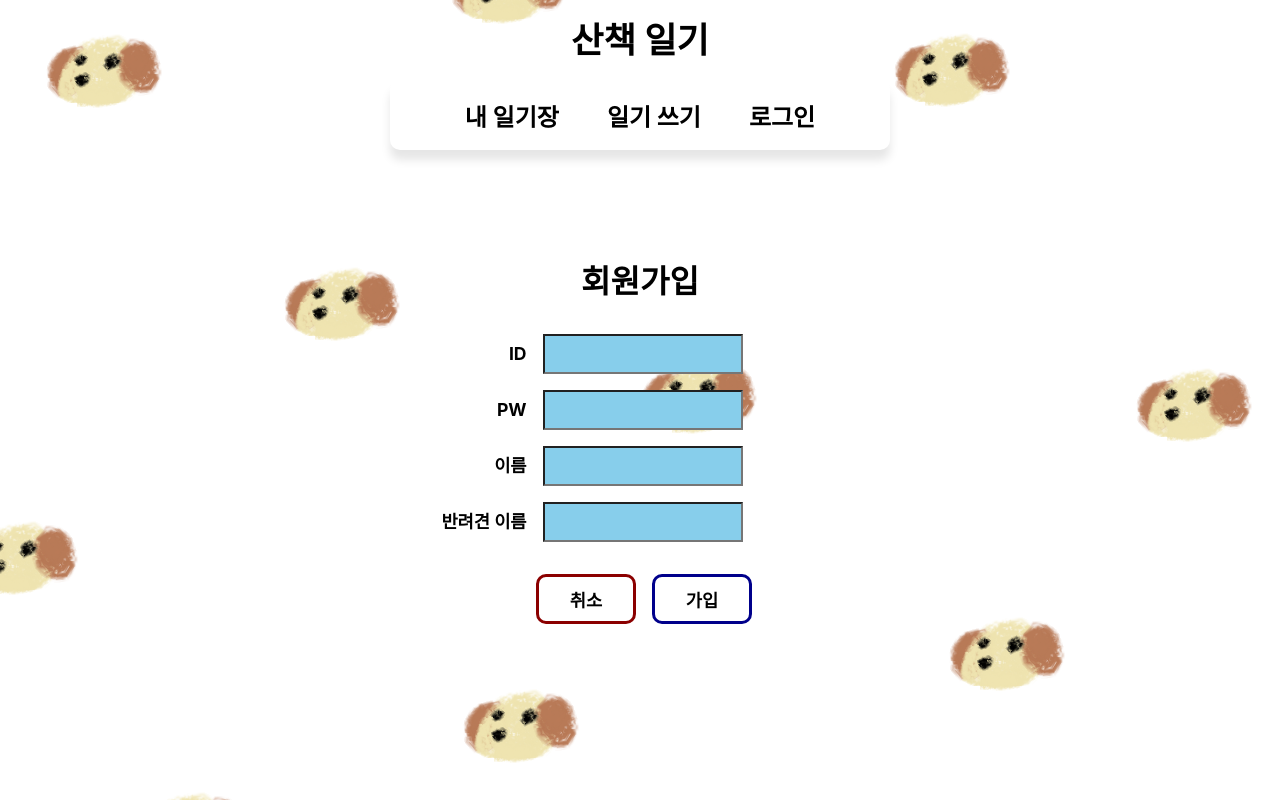
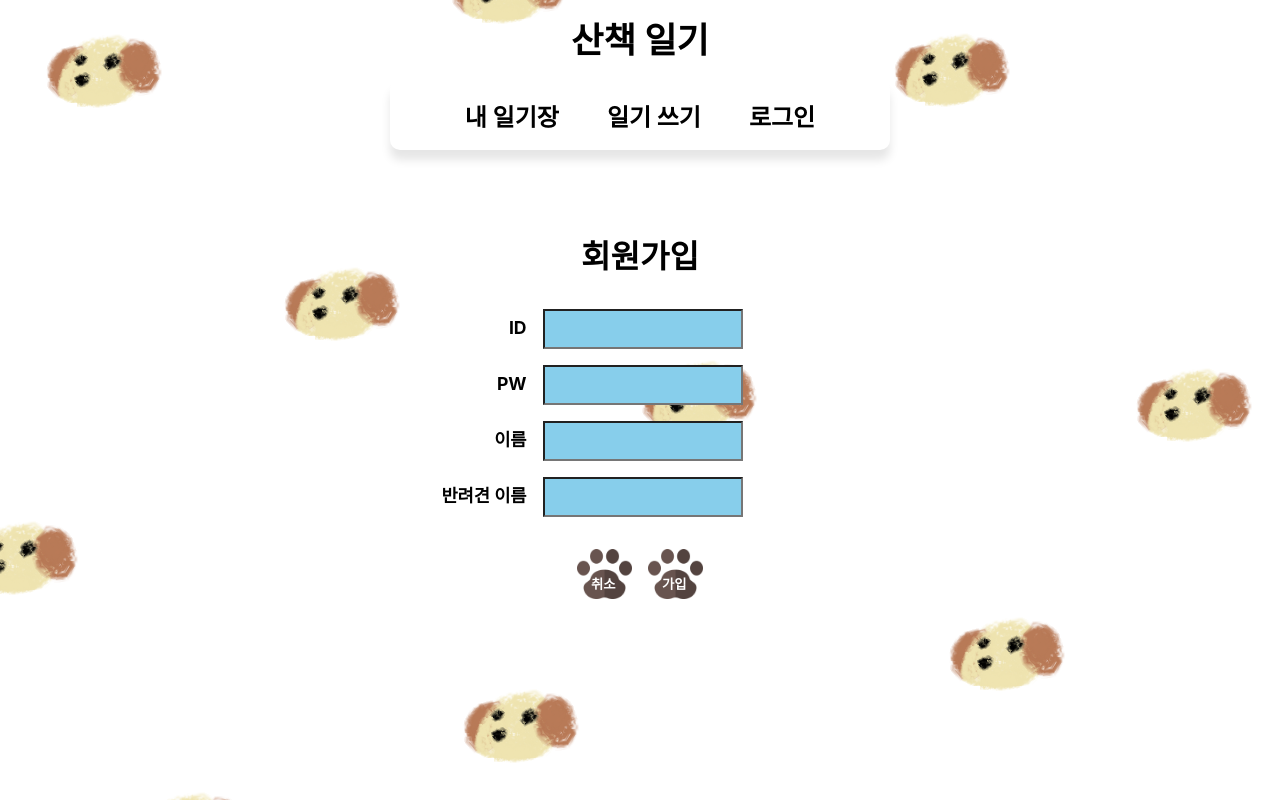
Before and after one commit to bokyungK/walking-diary, a React (Create React App) app: page /join in a window 1280 px wide. Built offline with nearby package versions, Linux system fonts and the light colour scheme.

Commit message:
design: change total button shape

```diff
--- a/src/App.css
+++ b/src/App.css
@@ -194,35 +194,6 @@ main {
   color: #fff;
   font-size: 1.1rem;
   text-align: center;
-}
-
-.button-container {
-  width: 100%;
-  padding-left: 1.5rem;
-}
-
-.form-button {
-  width: 100px;
-  height: 50px;
-  border-radius: 10px;
-  font-size: 1.1rem;
-  font-weight: bold;
-}
-
-.form-button:hover {
-  cursor: pointer;
-}
-
-.cancel-button {
-  margin-right: 1rem;
-  border: darkred solid 3px;
-  background-color: rgba(255, 255, 255, 0.5);
-}
-
-.submit-button {
-  margin-right: 1rem;
-  border: darkblue solid 3px;
-  background-color: rgba(255, 255, 255, 0.5);
 }
 
 
@@ -468,28 +439,32 @@ main {
   margin-bottom: 1rem;
 }
 
-.write-buttons {
+.button-container {
   display: flex;
   justify-content: center;
   margin-bottom: 3rem;
 }
 
-.write-button {
+.buttons {
   background-color: rgba(255, 255, 255, 0);
   border: none;
   position: relative;
 }
 
-.write-button:first-child {
+.buttons:hover {
+  cursor: pointer;
+}
+
+.buttons:first-child {
   margin-right: 1rem;
 }
 
-.write-button img {
+.buttons img {
   width: 55px;
   height: 50px;
 }
 
-.write-button div{
+.buttons div{
   position: absolute;
   bottom: 9px;
   left: 14px;
--- a/src/component/Join.js
+++ b/src/component/Join.js
@@ -25,8 +25,14 @@ function Join() {
                     </div>
                 </div>
                 <div className='button-container'>
-                    <button className='form-button cancel-button'>취소</button>
-                    <input className='form-button submit-button' type='submit' value='가입'></input>
+                    <button className='buttons'>
+                        <img src='button.png'/>
+                        <div>취소</div>
+                    </button>
+                    <button className='buttons' type='submit' value='가입'>
+                        <img src='button.png'/>
+                        <div>가입</div>
+                    </button>
                 </div>
             </form>
         </div>
--- a/src/component/Mypage.js
+++ b/src/component/Mypage.js
@@ -25,8 +25,14 @@ function Mypage() {
                     </div>
                 </div>
                 <div className='button-container'>
-                    <button className='form-button cancel-button'>취소</button>
-                    <input className='form-button submit-button' type='submit' value='변경'></input>
+                    <button className='buttons'>
+                        <img src='button.png'/>
+                        <div>취소</div>
+                    </button>
+                    <button className='buttons' type='submit' value='가입'>
+                        <img src='button.png'/>
+                        <div>변경</div>
+                    </button>
                 </div>
             </form>
         </div>
--- a/src/component/WriteDiary.js
+++ b/src/component/WriteDiary.js
@@ -27,12 +27,12 @@ function WriteDiary() {
                 </div>
                 <input className='write-title diary-title' type='text' placeholder='제목을 입력하세요'/>
                 <textarea className='write-content diary-content' placeholder='일기를 입력하세요'></textarea>
-                <div className='write-buttons'>
-                    <button className='write-button' type='button'>
+                <div className='button-container'>
+                    <button className='buttons' type='button'>
                         <img src='button.png'/>
                         <div>취소</div>
                     </button>
-                    <button className='write-button' type='submit'>
+                    <button className='buttons' type='submit'>
                         <img src='button.png'/>
                         <div>저장</div>
                     </button>
```
